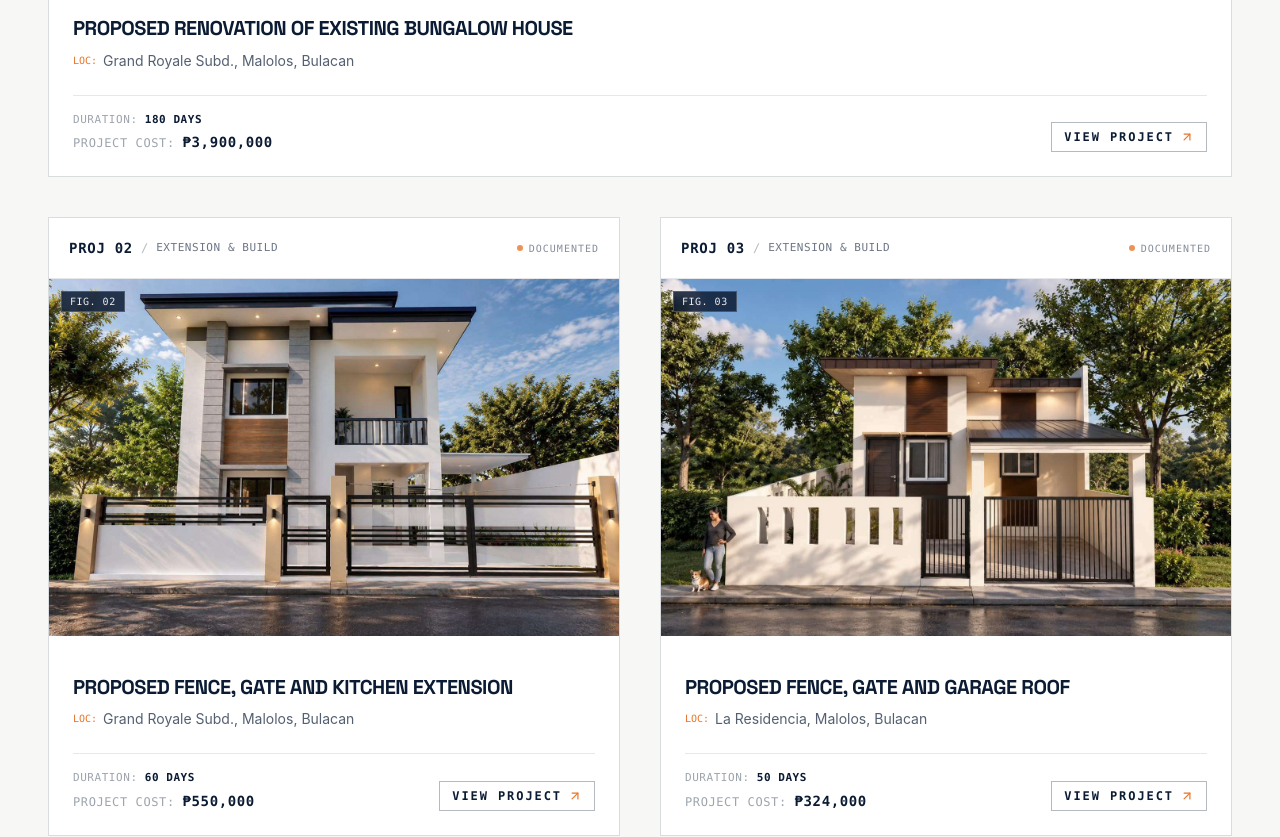
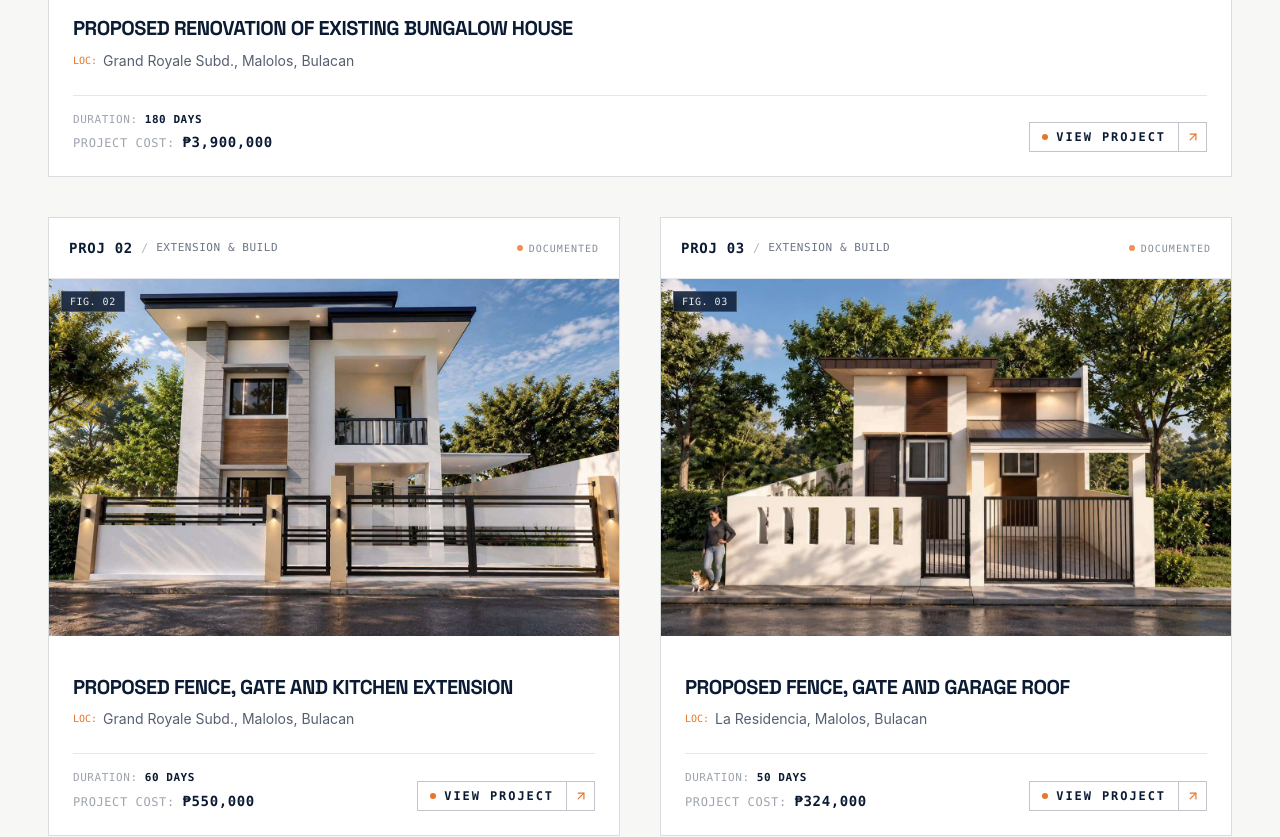
Before and after one commit to jhamir-web/EBD-portfolio, a React (Vite) app: page / in a window 1280 px wide. Shown: the part 1960-2797 px from the top of the page. Built offline with nearby package versions, Linux system fonts and the light colour scheme.

Commit message:
ProjectCard: premium View Project button with orange dot indicator and split arrow box

```diff
--- a/src/components/ProjectCard.jsx
+++ b/src/components/ProjectCard.jsx
@@ -87,10 +87,15 @@ export default function ProjectCard({ project, onSelect, layoutType = 'standard'
             </div>
           </div>
 
-          {/* CTA — bordered button style */}
-          <div className="inline-flex items-center gap-1.5 text-xs font-mono font-semibold uppercase tracking-[0.16em] text-[#0B1B33] border border-[#0B1B33]/30 px-3 py-1.5 group-hover:border-[#E8752A] group-hover:bg-[#E8752A]/8 group-hover:text-[#E8752A] transition-all duration-300">
-            <span>VIEW PROJECT</span>
-            <ArrowUpRight className="w-3.5 h-3.5 text-[#E8752A] group-hover:translate-x-0.5 group-hover:-translate-y-0.5 transition-transform duration-300" />
+          {/* CTA — premium bordered button */}
+          <div className="inline-flex items-center gap-0 text-xs font-mono font-semibold uppercase tracking-[0.16em] border border-[#0B1B33]/25 group-hover:border-[#0B1B33] transition-all duration-300 overflow-hidden">
+            <div className="flex items-center gap-2 px-3 py-1.5 group-hover:bg-[#0B1B33] transition-colors duration-300">
+              <span className="w-1.5 h-1.5 rounded-full bg-[#E8752A] shrink-0 group-hover:animate-pulse"></span>
+              <span className="text-[#0B1B33] group-hover:text-white transition-colors duration-300">VIEW PROJECT</span>
+            </div>
+            <div className="w-7 h-7 flex items-center justify-center border-l border-[#0B1B33]/25 group-hover:border-[#E8752A] group-hover:bg-[#E8752A] transition-all duration-300 shrink-0">
+              <ArrowUpRight className="w-3.5 h-3.5 text-[#E8752A] group-hover:text-white group-hover:translate-x-0.5 group-hover:-translate-y-0.5 transition-all duration-300" />
+            </div>
           </div>
         </div>
       </div>
```
